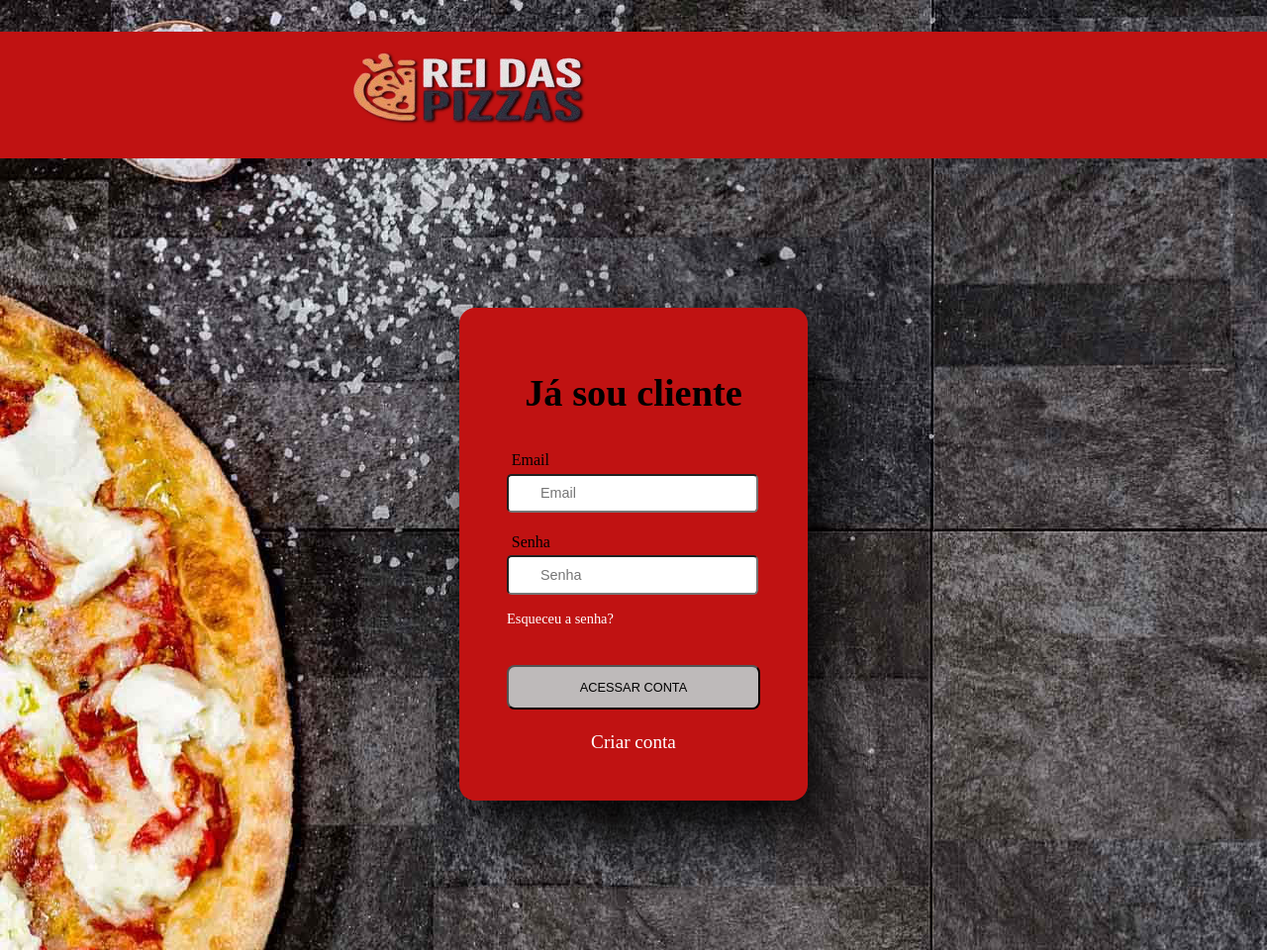
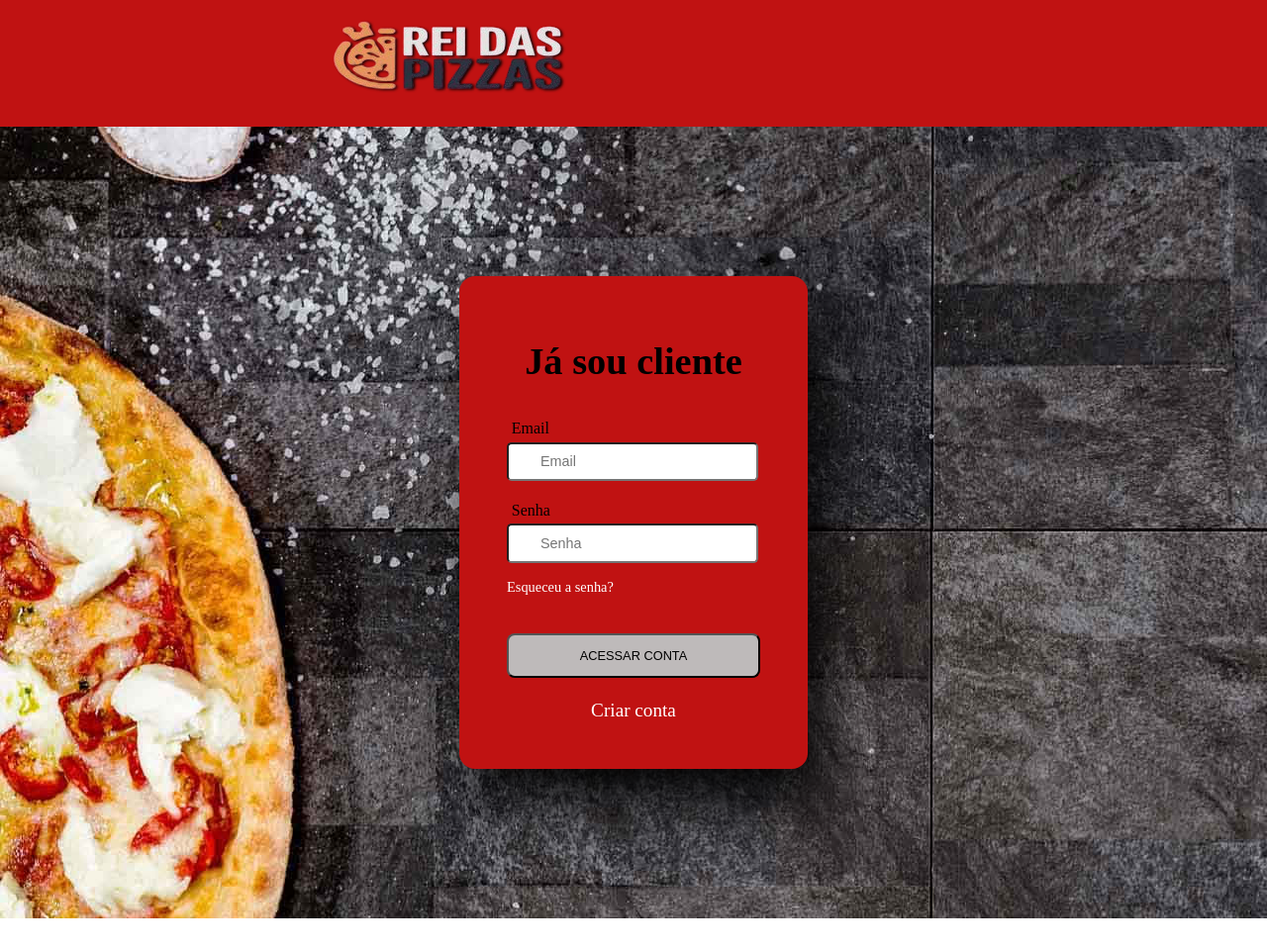
Before and after one commit to Allan19Santos/Pizzaria-Online, a plain HTML site: page entrar.html in a window 1280 px wide. Shown: the whole page at 99% size. After the commit the page ends 928 px from the top, so only its background shows below. Drawn offline with Linux system fonts and the light colour scheme.

Commit message:
Alteração no menu de navegação

```diff
--- a/cadastrar.css
+++ b/cadastrar.css
@@ -20,7 +20,7 @@ body{
     nav {
         width: 100%;
         height: 8rem;
-        margin-top: 2rem;
+        margin-top: 0 auto;
 
           background-color: rgb(192, 18, 18);
           }
--- a/carrinho.css
+++ b/carrinho.css
@@ -19,7 +19,7 @@ body{
     nav {
         width: 100%;
         height: 8rem;
-        margin-top: 2rem;
+        margin-top: 0 auto;
 
           background-color: rgb(192, 18, 18);
           }
@@ -29,7 +29,7 @@ body{
             height: 6rem;
             align-items: center;
             padding-top: 1.5rem;
-            margin-left: 19.4rem;
+            margin-left: 18.1rem;
          }
 
 
--- a/entrar.css
+++ b/entrar.css
@@ -11,7 +11,7 @@ body{
     }
 
     nav {
-        margin-top: 2rem;
+        margin-top: 0 auto;
      width: 100%;
         height: 8rem;
           background-color: rgb(192, 18, 18);
@@ -23,7 +23,7 @@ body{
                 height: 6rem;
                 align-items: center;
                 padding-top: 1.5rem;
-                margin-left: 19.4rem;
+                margin-left: 18.1rem;
 
          }
 
--- a/estilo.css
+++ b/estilo.css
@@ -13,6 +13,7 @@ body{
 nav {
   width: 100%;
   height: 8rem;
+  margin-top: 0 auto;
     background-color: rgb(192, 18, 18);
 
 
@@ -21,7 +22,6 @@ nav {
 nav ul{
     user-select: none;
     list-style: none;
-    margin-top: 2rem;
     display: flex;
     gap: 3rem;
     justify-content: center;
@@ -30,17 +30,20 @@ nav ul li {
     margin-top: 1.4rem;
     margin-right: 6rem;
 }
+
 nav ul li a {
     text-decoration: none;
     padding: 1.6rem;
     display:flex;
     color: rgb(0, 0, 0);
 }
+
 nav ul li a:hover{
     font-size: 20px;
     color: bisque;
     transition: font-size 0.5s ease;
 }
+
 .logo{
   display: flex;
   height: 6rem;
--- a/finalizar.css
+++ b/finalizar.css
@@ -18,7 +18,7 @@ body{
     nav {
         width: 100%;
         height: 8rem;
-        margin-top: 2rem;
+        margin-top: 0 auto;
 
           background-color: rgb(192, 18, 18);
           }
@@ -28,7 +28,7 @@ body{
             height: 6rem;
             align-items: center;
             padding-top: 1.5rem;
-            margin-left: 19.4rem;
+            margin-left: 18.1rem;
          }
 
      .card{
```
Also changed, not shown: index.html (+3 -1 lines).
